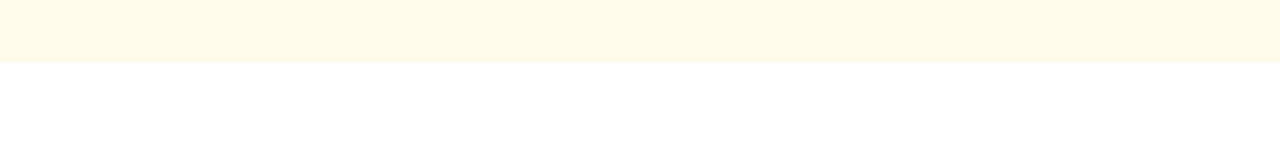
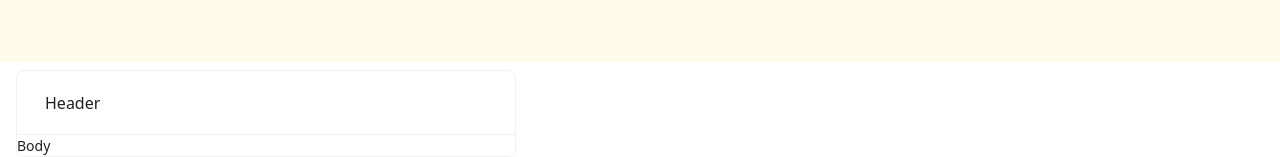
Before and after one commit to ZRMYDYCG/VueBreezeUI, a Vue app in the folder play/: page /card in a window 1280 px wide. Shown: the part 738-895 px from the top of the page. Before the commit the page ends 800 px from the top, so only its background shows below. Built offline with nearby package versions, Linux system fonts and the light colour scheme.

Commit message:
feat: add test card code

```diff
--- a/play/src/views/card.vue
+++ b/play/src/views/card.vue
@@ -69,6 +69,29 @@ import YqCard from '@yq-design/components/card/src/card.vue'
         <div>Body</div>
       </template>
     </YqCard>
+
+    <div class="py-10"></div>
+
+    <YqCard
+      width="500"
+      size="large"
+      shadow="hover"
+      border
+      :footer-style="{
+        background: 'pink',
+        color: 'white',
+        fontSize: '16px',
+        textAlign: 'center'
+      }"
+      :body-style="{
+        padding: '0'
+      }"
+    >
+      <template #header> Header </template>
+      <template #default>
+        <div>Body</div>
+      </template>
+    </YqCard>
   </div>
 </template>
 
```
